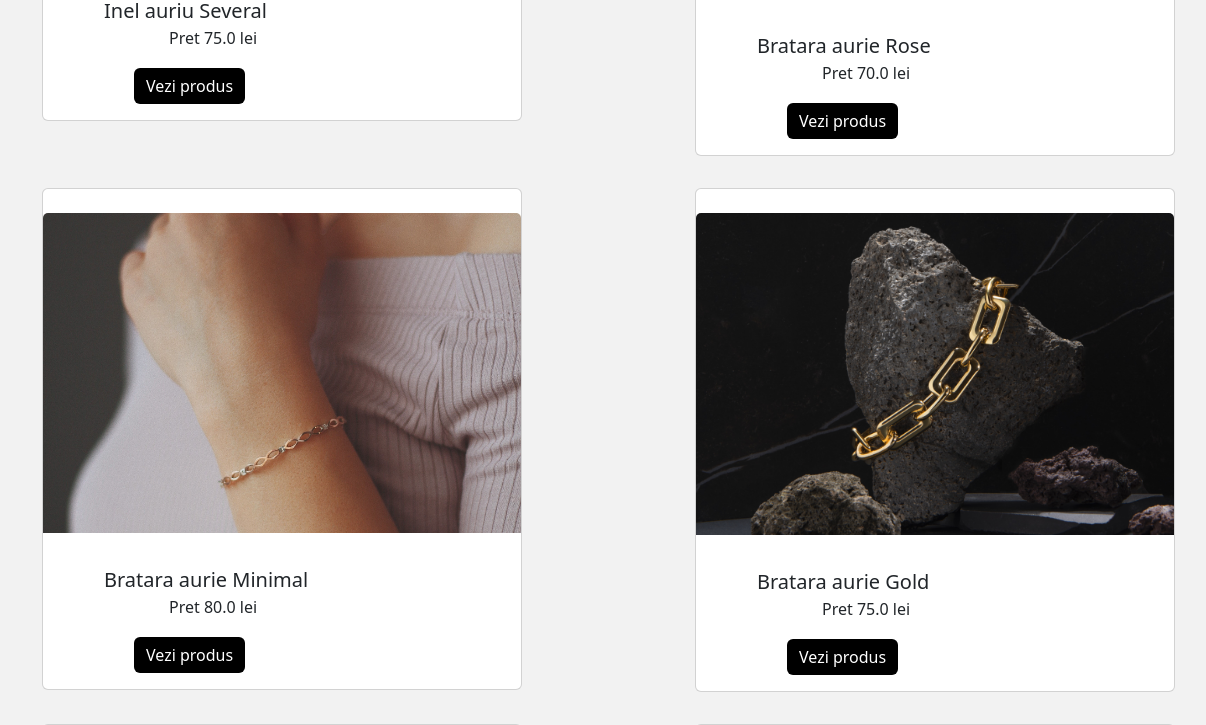
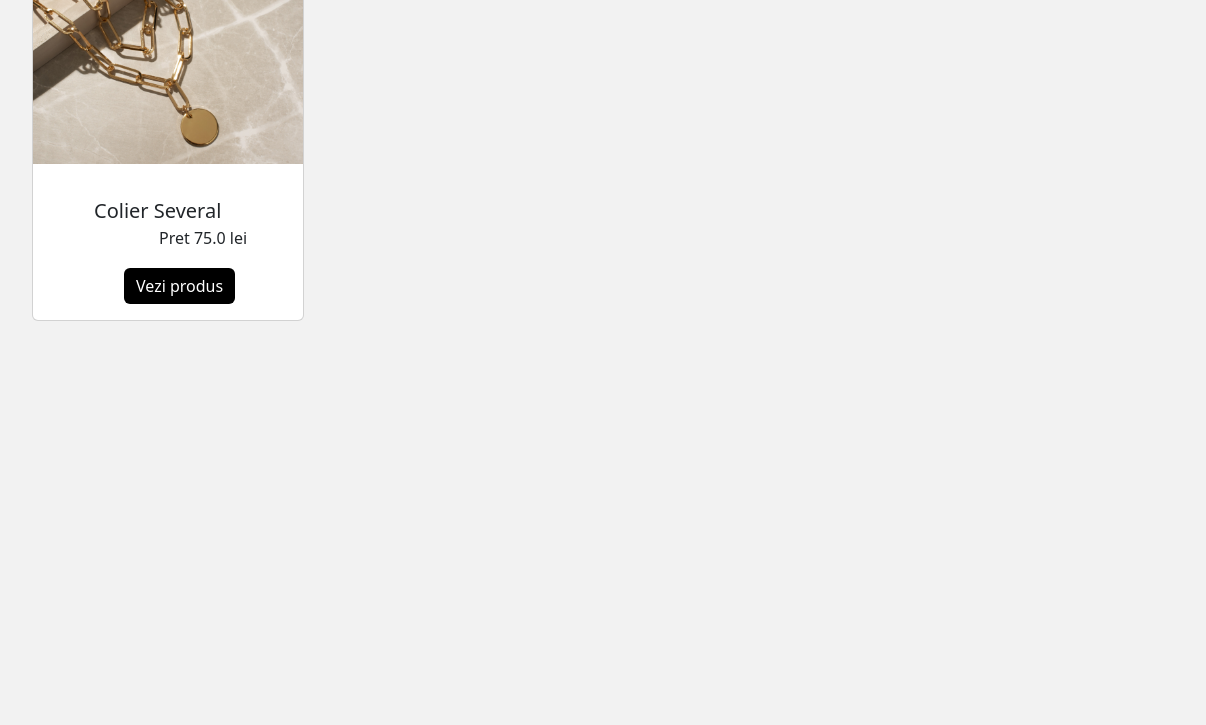
Before and after one commit to laurentia25/Final_project, a Flask app: page /products in a window 1440 px wide. Shown: the part 1841-2566 px from the top of the page, without its empty margins (44-1250 px from the left). After the commit the page ends 2162 px from the top, so only its background shows below. Run offline with Flask 3, Linux system fonts and the light colour scheme; data comes from the database, SQL or seed files in the repository.

Commit message:
Products page align

```diff
--- a/Templates/products.html
+++ b/Templates/products.html
@@ -3,8 +3,8 @@
 <div class="container">
     <div class="row">
         {% for product in products %}
-        <div class="col-6 my-3">
-            <div class="card" style="width: 30rem;">
+        <div class="col-3 my-3 mr-4" width=75px>
+            <div class="card" style="width: 17rem;">
                   <img class="card-img-top my-4" src="{{ url_for('static', filename = product.image) }}">
                   <div class="card-body">
                     <h5 class="card-title">{{ product.name }}</h5>
--- a/static/CSS/base.css
+++ b/static/CSS/base.css
@@ -127,7 +127,7 @@
 }
 
 .container {
-    margin-top: 230px;
+    margin-top: 50px;
 }
 
 .col {
@@ -150,7 +150,9 @@
     letter-spacing: -2px;
     margin-left: 30px;
     }
-
+.card{
+    margin-left: -10px;
+}
 .card-title {
     margin-top: -5px;
     margin-left: 45px;
```
